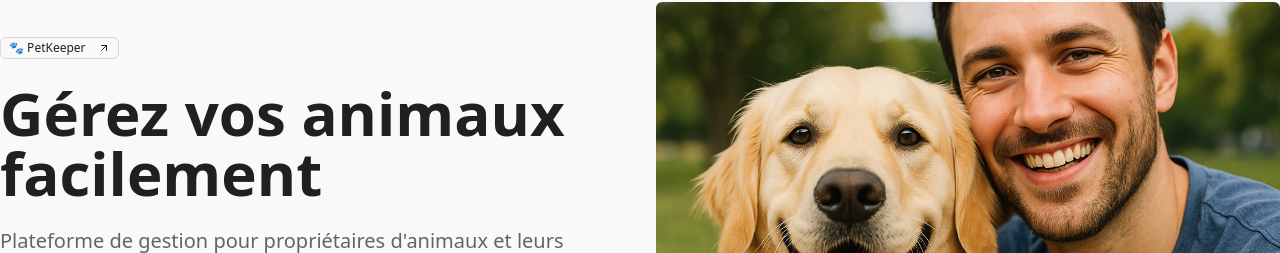
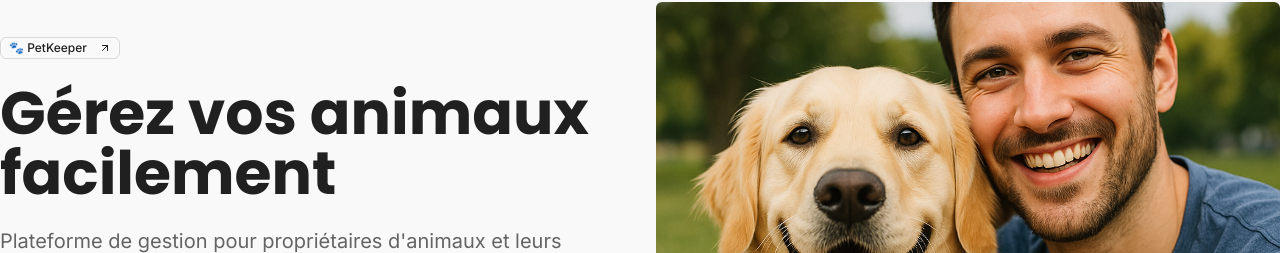
Before and after one commit to NhatHONGUYEN/TestTKORP, a Next.js app in the folder test-frontend/: page / in a window 1280 px wide. Shown: the part 198-451 px from the top of the page. Built offline with nearby package versions, Linux system fonts and the light colour scheme.

Commit message:
✨ F04 > Ajout de la police Poppins pour les titres et mise à jour de la police Inter pour le texte principal dans le fichier CSS global. Amélioration de la typographie pour une meilleure lisibilité et esthétique du site.

```diff
--- a/test-frontend/src/app/globals.css
+++ b/test-frontend/src/app/globals.css
@@ -7,6 +7,7 @@
   --color-background: var(--background);
   --color-foreground: var(--foreground);
   --font-sans: var(--font-sans);
+  --font-heading: var(--font-heading);
   --font-mono: var(--font-mono);
   --color-pet-primary: var(--pet-primary);
   --color-pet-secondary: var(--pet-secondary);
@@ -99,9 +100,13 @@
   --sidebar-accent-foreground: oklch(0.325 0 0);
   --sidebar-border: oklch(0.9401 0 0);
   --sidebar-ring: oklch(0.7731 0 0);
-  --font-sans: ui-sans-serif, system-ui, -apple-system, BlinkMacSystemFont,
-    "Segoe UI", Roboto, "Helvetica Neue", Arial, "Noto Sans", sans-serif,
-    "Apple Color Emoji", "Segoe UI Emoji", "Segoe UI Symbol", "Noto Color Emoji";
+  --font-sans: var(--font-inter), ui-sans-serif, system-ui, -apple-system,
+    BlinkMacSystemFont, "Segoe UI", Roboto, "Helvetica Neue", Arial, "Noto Sans",
+    sans-serif, "Apple Color Emoji", "Segoe UI Emoji", "Segoe UI Symbol",
+    "Noto Color Emoji";
+  --font-heading: var(--font-poppins), ui-sans-serif, system-ui, -apple-system,
+    BlinkMacSystemFont, "Segoe UI", Roboto, "Helvetica Neue", Arial, "Noto Sans",
+    sans-serif;
   --font-serif: ui-serif, Georgia, Cambria, "Times New Roman", Times, serif;
   --font-mono: ui-monospace, SFMono-Regular, Menlo, Monaco, Consolas,
     "Liberation Mono", "Courier New", monospace;
@@ -152,9 +157,13 @@
   --sidebar-accent-foreground: oklch(0.9674 0.0013 286.3752);
   --sidebar-border: oklch(0.2739 0.0055 286.0326);
   --sidebar-ring: oklch(0.8711 0.0055 286.286);
-  --font-sans: ui-sans-serif, system-ui, -apple-system, BlinkMacSystemFont,
-    "Segoe UI", Roboto, "Helvetica Neue", Arial, "Noto Sans", sans-serif,
-    "Apple Color Emoji", "Segoe UI Emoji", "Segoe UI Symbol", "Noto Color Emoji";
+  --font-sans: var(--font-inter), ui-sans-serif, system-ui, -apple-system,
+    BlinkMacSystemFont, "Segoe UI", Roboto, "Helvetica Neue", Arial, "Noto Sans",
+    sans-serif, "Apple Color Emoji", "Segoe UI Emoji", "Segoe UI Symbol",
+    "Noto Color Emoji";
+  --font-heading: var(--font-poppins), ui-sans-serif, system-ui, -apple-system,
+    BlinkMacSystemFont, "Segoe UI", Roboto, "Helvetica Neue", Arial, "Noto Sans",
+    sans-serif;
   --font-serif: ui-serif, Georgia, Cambria, "Times New Roman", Times, serif;
   --font-mono: ui-monospace, SFMono-Regular, Menlo, Monaco, Consolas,
     "Liberation Mono", "Courier New", monospace;
@@ -180,6 +189,25 @@
   body {
     @apply bg-background text-foreground;
     font-family: var(--font-sans);
+  }
+
+  /* Configuration des headings avec Poppins */
+  h1,
+  h2,
+  h3,
+  h4,
+  h5,
+  h6 {
+    font-family: var(--font-heading);
+    font-weight: 600;
+  }
+
+  h1 {
+    font-weight: 700;
+  }
+
+  h2 {
+    font-weight: 700;
   }
 
   /* Classes utilitaires pour votre thème */
--- a/test-frontend/src/app/layout.tsx
+++ b/test-frontend/src/app/layout.tsx
@@ -1,18 +1,22 @@
 import type { Metadata } from "next";
-import { Geist, Geist_Mono } from "next/font/google";
+import { Inter, Poppins } from "next/font/google";
 import "./globals.css";
 import { Header } from "@/components/layout/Header";
 import Footer from "@/components/layout/Footer";
 import { Providers } from "@/config/ApolloProvider";
 
-const geistSans = Geist({
-  variable: "--font-geist-sans",
+const inter = Inter({
+  variable: "--font-inter",
   subsets: ["latin"],
+  weight: ["400", "500"],
+  display: "swap",
 });
 
-const geistMono = Geist_Mono({
-  variable: "--font-geist-mono",
+const poppins = Poppins({
+  variable: "--font-poppins",
   subsets: ["latin"],
+  weight: ["600", "700"],
+  display: "swap",
 });
 
 export const metadata: Metadata = {
@@ -26,7 +30,7 @@ export default function RootLayout({
   children: React.ReactNode;
 }>) {
   return (
-    <html lang="en" className={`${geistSans.variable} ${geistMono.variable}`}>
+    <html lang="en" className={`${inter.variable} ${poppins.variable}`}>
       <body className="antialiased" suppressHydrationWarning={true}>
         <Providers>
           <Header />
```
